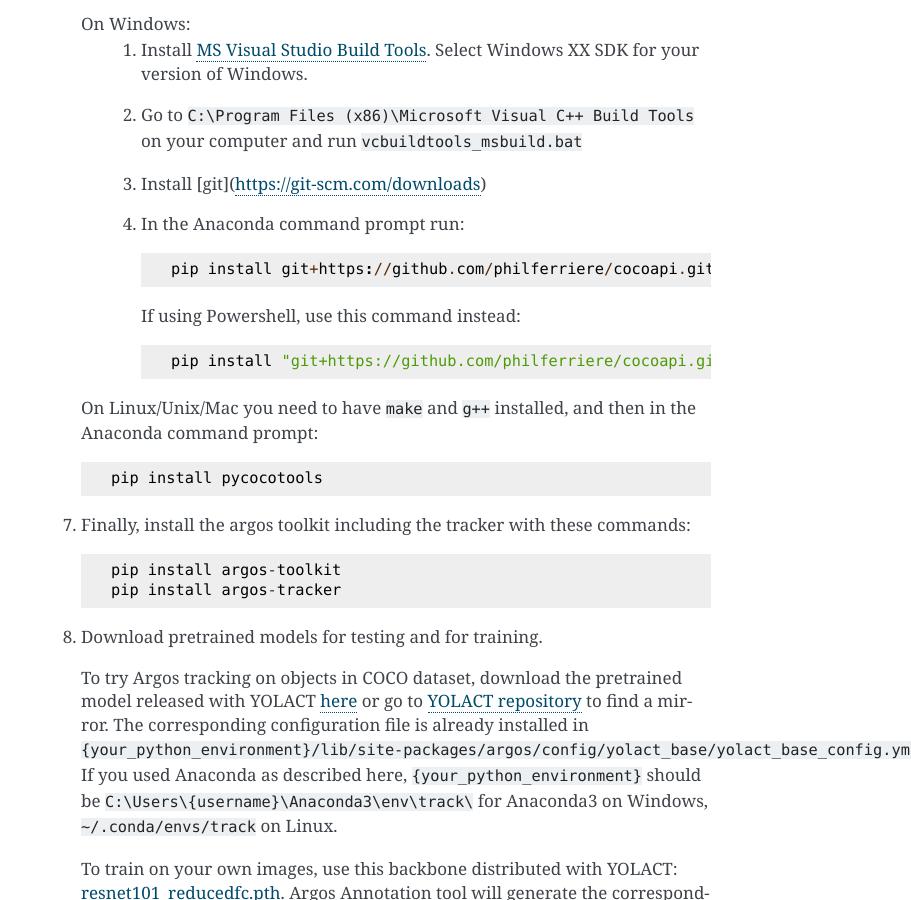
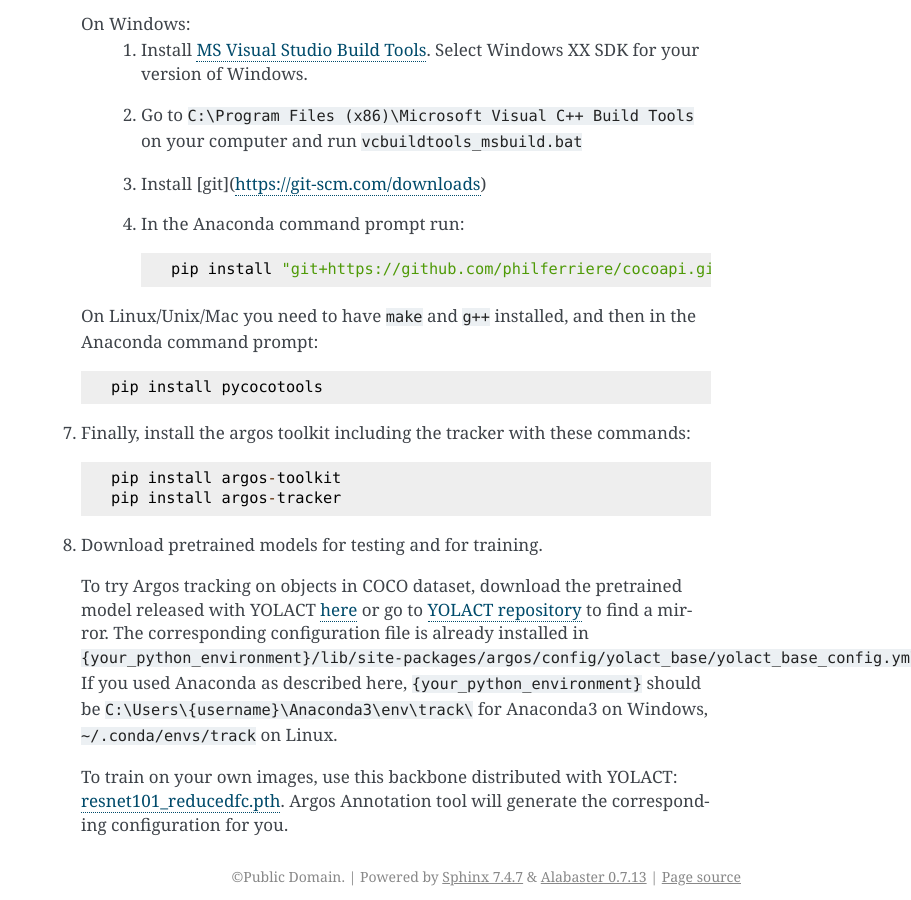
Before and after one commit to subhacom/argos, a Sphinx documentation site: the page built from doc/install.rst, in a window 1280 px wide and 900 px high, scrolled down 802 px. Shown: the whole window, without its empty margins (369-1280 px from the left). Built offline with Sphinx 7.4.7, drawn with Linux system fonts in a browser that asks for light colours.

Commit message:
Minor cleaning in doc

```diff
--- a/doc/install.rst
+++ b/doc/install.rst
@@ -46,10 +46,6 @@
      3. Install [git](https://git-scm.com/downloads)
      4. In the Anaconda command prompt run::
 
-          pip install git+https://github.com/philferriere/cocoapi.git#egg=pycocotools^&subdirectory=PythonAPI
-
-	If using Powershell, use this command instead::
-
           pip install "git+https://github.com/philferriere/cocoapi.git#egg=pycocotools&subdirectory=PythonAPI"
 
 
```
